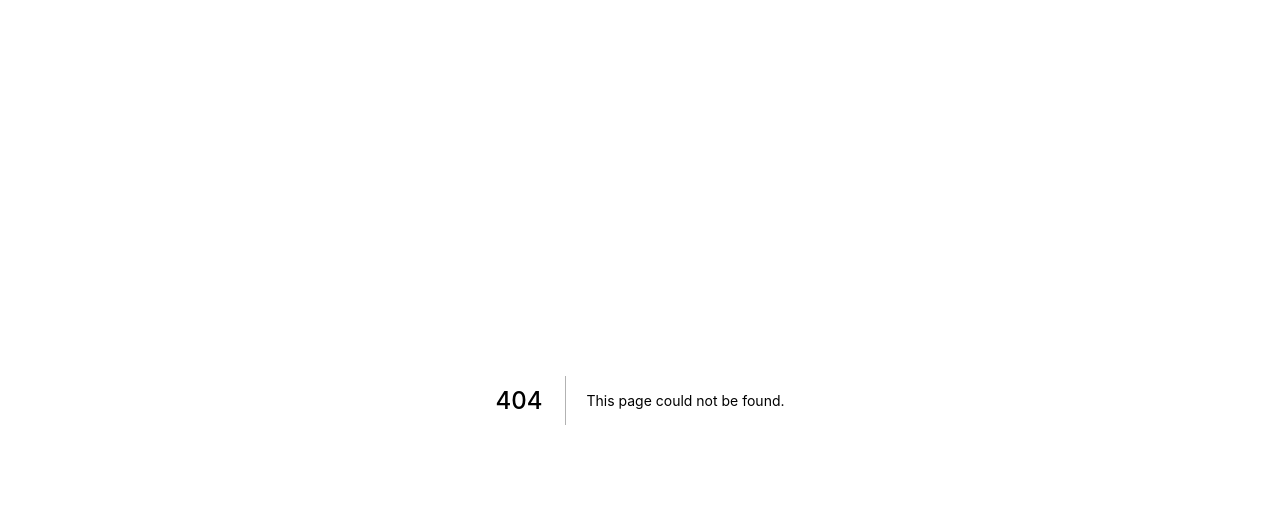
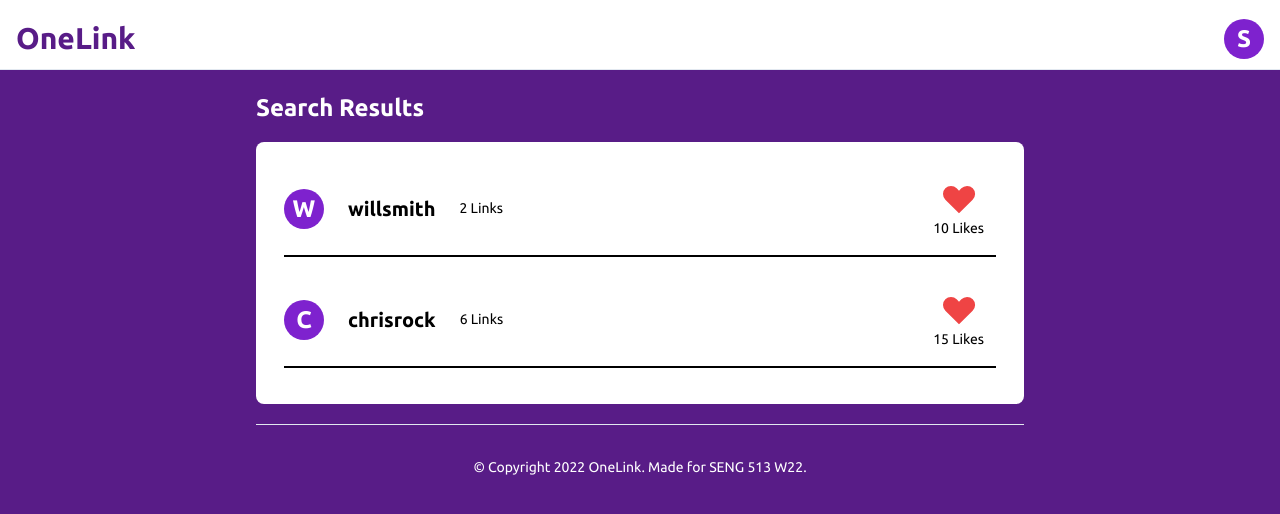
Before and after one commit to JCayabyab/onelink, a Next.js app: page /search/1 in a window 1280 px wide. Before the commit this address had no page. Shown: the top 514 px of the page. Built offline with nearby package versions, Linux system fonts and the light colour scheme; sample sign-in values are in the browser's storage.

Commit message:
Add search results

```diff
--- a/src/components/LikeCounter.tsx
+++ b/src/components/LikeCounter.tsx
@@ -4,13 +4,16 @@ import { HeartIcon } from '@heroicons/react/solid';
 
 interface LikeCounterProps {
   likes: number;
+  blackText?: boolean;
 }
 
-export default function LikeCounter({ likes }: LikeCounterProps) {
+export default function LikeCounter({ likes, blackText }: LikeCounterProps) {
   return (
     <div className="mx-3 inline-flex flex-col items-center text-red-500">
       <HeartIcon className="h-10 w-10" />
-      <div className="text-sm text-white">{likes} Likes</div>
+      <div className={`text-sm text-${blackText ? 'black' : 'white'}`}>
+        {likes} Likes
+      </div>
     </div>
   );
 }
--- /dev/null
+++ b/src/pages/search/[query].tsx
@@ -0,0 +1,102 @@
+import { useEffect, useState } from 'react';
+
+import Link from 'next/link';
+import { useRouter } from 'next/router';
+
+import LikeCounter from '@/components/LikeCounter';
+import { IUser } from '@/contexts/GlobalContext';
+import { Meta } from '@/layout/Meta';
+import { Main } from '@/templates/Main';
+
+interface IUserResult extends IUser {
+  likes: number;
+  links: number;
+}
+
+// const replacePlusesWithSpaces = (query: string) => query.replace('+', ' ');
+
+const useSearch = (query: string) => {
+  const [userResults, setUserResults] = useState<IUserResult[] | null>(null);
+
+  useEffect(() => {
+    if (query) {
+      // const res = await axios.post('/api/search', { query: replacePlusesWithSpaces(query) });
+      const res = {
+        data: {
+          results: [
+            {
+              username: 'willsmith',
+              linkName: 'will',
+              likes: 10,
+              links: 2,
+            },
+            {
+              username: 'chrisrock',
+              linkName: 'chris',
+              likes: 15,
+              links: 6,
+            },
+          ],
+        },
+      };
+
+      const { results } = res.data;
+      setUserResults(results);
+    }
+  }, [query]);
+
+  return { userResults };
+};
+
+const SearchResults = () => {
+  const router = useRouter();
+  const { query } = router.query;
+
+  const { userResults } = useSearch(query as string);
+
+  const renderResults = () =>
+    userResults ? (
+      <div>
+        {userResults.map(({ username, linkName, likes, links }) => (
+          <Link href={`/l/${linkName}`} key={username}>
+            <a className="mb-4 flex justify-between border-b-2 border-b-black py-4">
+              <div className="flex items-center">
+                <div className="inline-flex h-10 w-10 items-center justify-center rounded-full bg-purple-700 font-sans text-2xl font-semibold text-white focus:outline-none focus-visible:ring-2 focus-visible:ring-white/75">
+                  {username[0]?.toUpperCase()}
+                </div>
+                <div className="mx-6 text-xl font-bold text-black">
+                  {username}
+                </div>
+                <div className="text-sm text-black">{links} Links</div>
+              </div>
+              <LikeCounter likes={likes} blackText />
+            </a>
+          </Link>
+        ))}
+      </div>
+    ) : (
+      <div>...</div>
+    );
+
+  return (
+    <Main
+      meta={
+        <Meta
+          title={`${query} - Search`}
+          description="Search for other users and their OneLinks."
+        />
+      }
+    >
+      <div className="mb-4 flex items-center justify-between">
+        <h1 className="text-center font-sans text-2xl font-bold text-white">
+          Search Results
+        </h1>
+      </div>
+      <div className="container mt-2 rounded-lg bg-white px-7 py-5">
+        <div>{renderResults()}</div>
+      </div>
+    </Main>
+  );
+};
+
+export default SearchResults;
```
